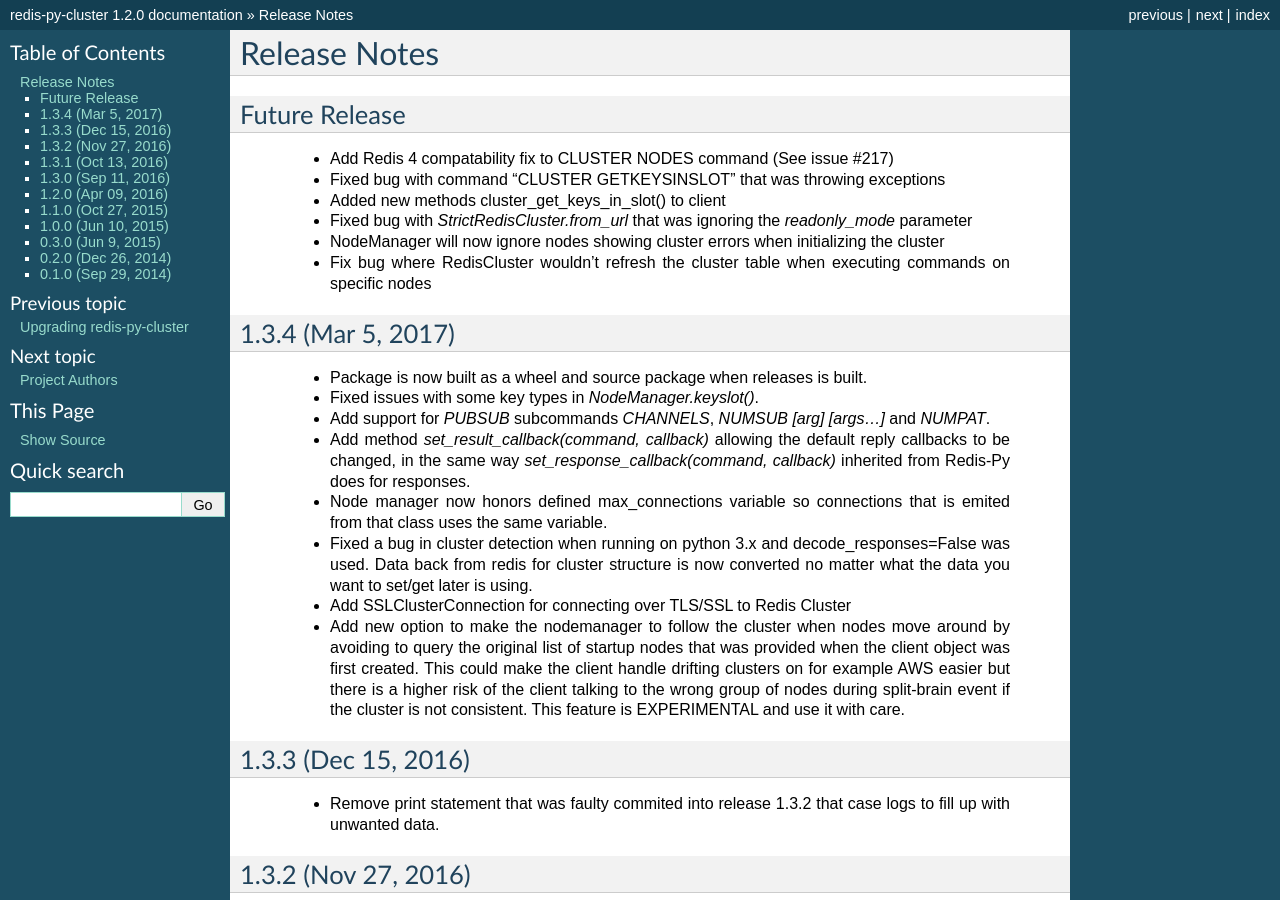
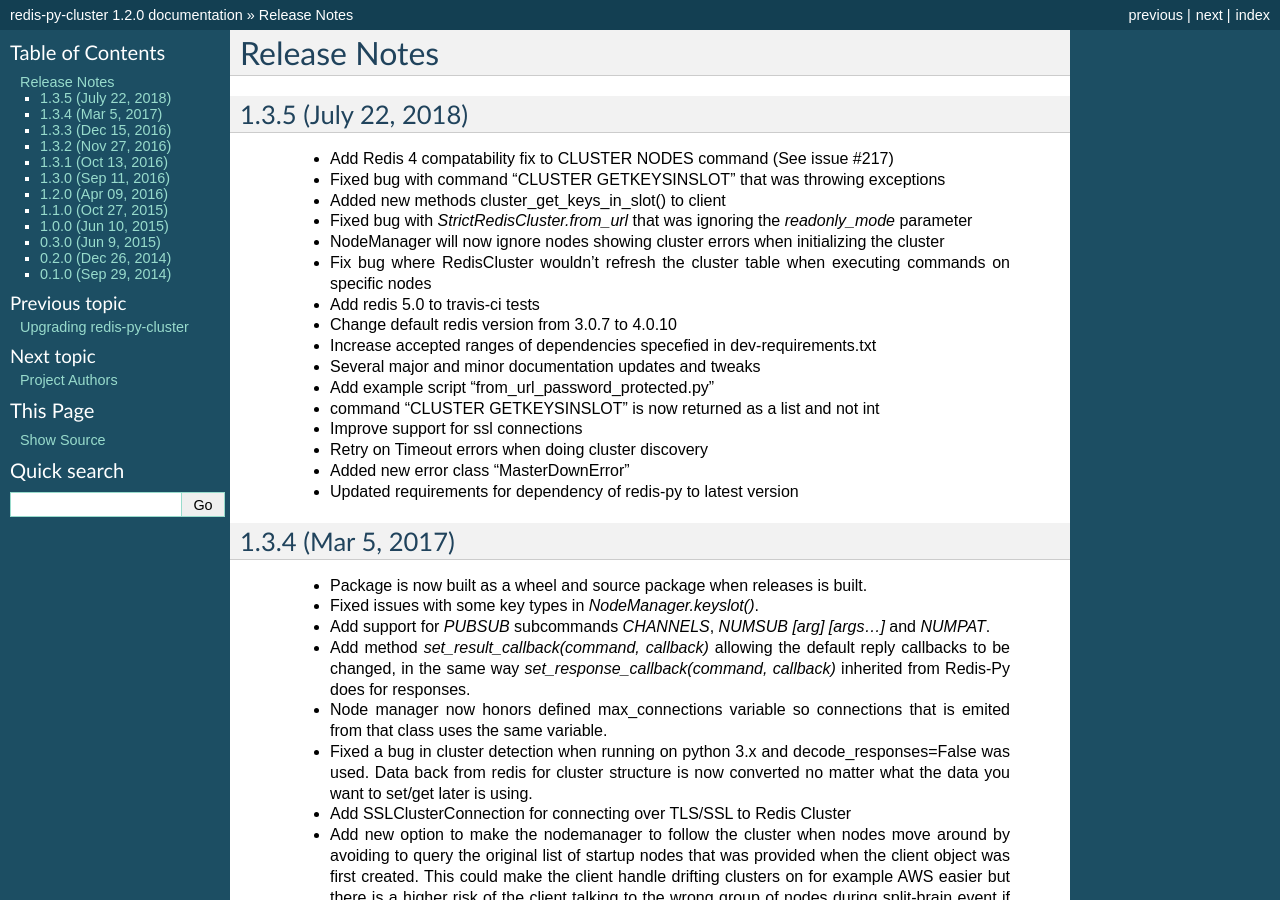
Before and after one commit to Grokzen/redis-py-cluster, a Sphinx documentation site: the page built from docs/release-notes.rst, in a window 1280 px wide and 900 px high. Built offline with Sphinx 7.4.7, drawn with Linux system fonts in a browser that asks for light colours.

Commit message:
Prepare release notes for next release 1.3.5

```diff
--- a/docs/release-notes.rst
+++ b/docs/release-notes.rst
@@ -1,7 +1,7 @@
 Release Notes
 =============
 
-Future Release
+1.3.5 (July 22, 2018)
 --------------
 
     * Add Redis 4 compatability fix to CLUSTER NODES command (See issue #217)
@@ -10,6 +10,16 @@
     * Fixed bug with `StrictRedisCluster.from_url` that was ignoring the `readonly_mode` parameter
     * NodeManager will now ignore nodes showing cluster errors when initializing the cluster
     * Fix bug where RedisCluster wouldn't refresh the cluster table when executing commands on specific nodes
+    * Add redis 5.0 to travis-ci tests
+    * Change default redis version from 3.0.7 to 4.0.10
+    * Increase accepted ranges of dependencies specefied in dev-requirements.txt
+    * Several major and minor documentation updates and tweaks
+    * Add example script "from_url_password_protected.py"
+    * command "CLUSTER GETKEYSINSLOT" is now returned as a list and not int
+    * Improve support for ssl connections
+    * Retry on Timeout errors when doing cluster discovery
+    * Added new error class "MasterDownError"
+    * Updated requirements for dependency of redis-py to latest version
 
 1.3.4 (Mar 5, 2017)
 -------------------
```
